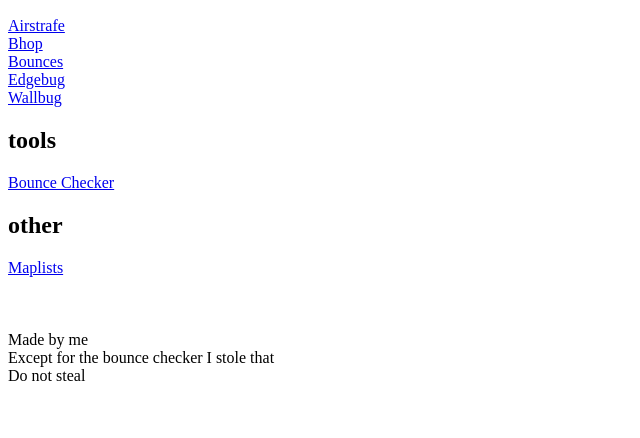
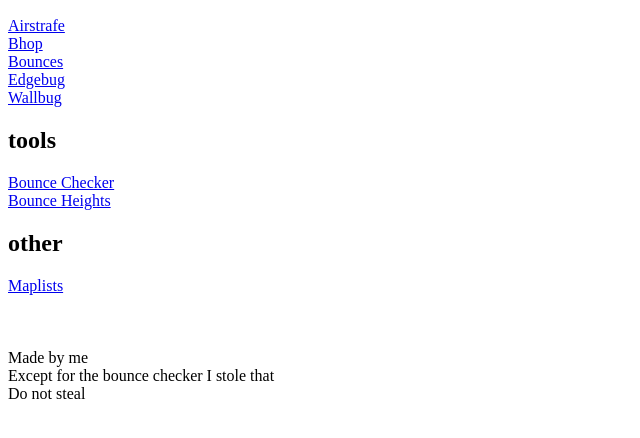
Before and after one commit to mlutwak/mlutwak.github.io, a plain HTML site: page index.html in a window 1280 px wide. Shown: the part 96-534 px from the top of the page, without its empty margins (0-640 px from the left). Drawn offline with Linux system fonts and the light colour scheme.

Commit message:
bounce heights

```diff
--- a/index.html
+++ b/index.html
@@ -10,6 +10,7 @@
 <h2>tools</h2>
 
 <a href="http://eldritch.goblin.tips/bounce_checker.html">Bounce Checker</a><br />
+<a href="http://eldritch.goblin.tips/bounce_heights.xlsx">Bounce Heights</a><br />
 
 <h2>other</h2>
 
```
Also changed, not shown: bounce.html (+1 -0 lines), 1 other file.
